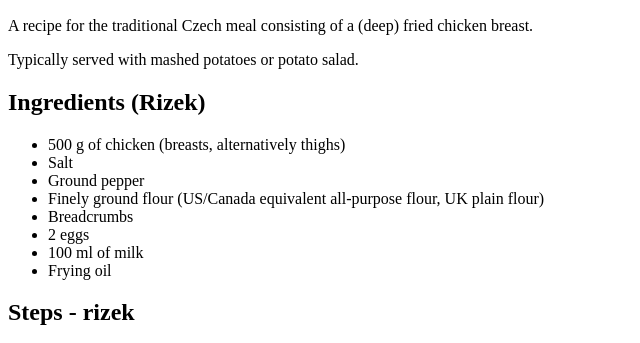
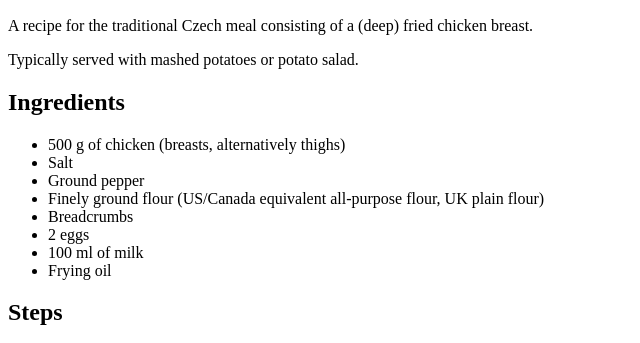
Before and after one commit to Kuki-netizen/odin-recipes, a plain HTML site: page recipes/kureci_rizek.html in a window 1280 px wide. Shown: the part 444-787 px from the top of the page, without its empty margins (0-640 px from the left). Drawn offline with Linux system fonts and the light colour scheme.

Commit message:
Tweaked wording of recipe

```diff
--- a/recipes/kureci_rizek.html
+++ b/recipes/kureci_rizek.html
@@ -13,7 +13,7 @@
         <p>A recipe for the traditional Czech meal consisting of a (deep) fried chicken breast.</p>
         <p>Typically served with mashed potatoes or potato salad.</p>
 
-        <h2>Ingredients (Rizek)</h2>
+        <h2>Ingredients</h2>
         <ul>
             <li>500 g of chicken (breasts, alternatively thighs)</li>
             <li>Salt</li>
@@ -25,7 +25,7 @@
             <li>Frying oil</li>
         </ul>
 
-        <h2>Steps - rizek</h2>
+        <h2>Steps</h2>
         <ol>
             <li>Cut the meat into slices and tenderize them lightly.</li>
             <li>Salt and pepper the slices from both sides.</li>
```
